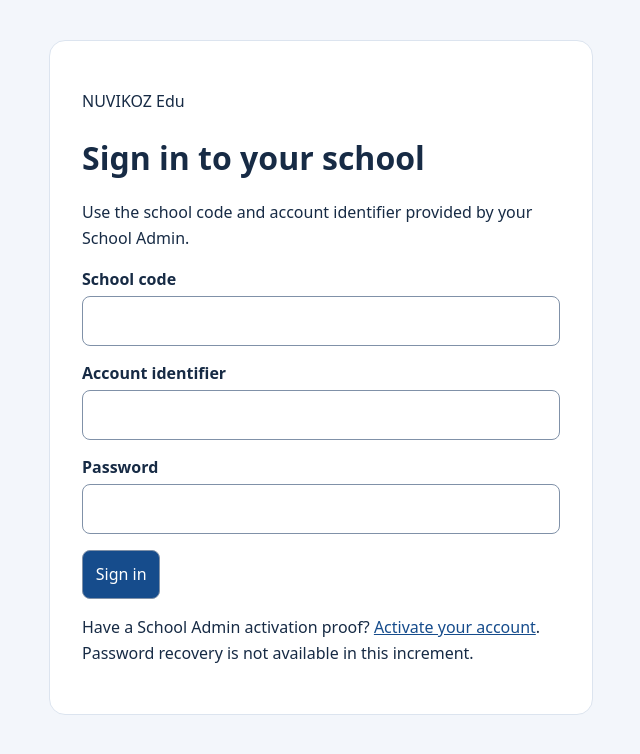
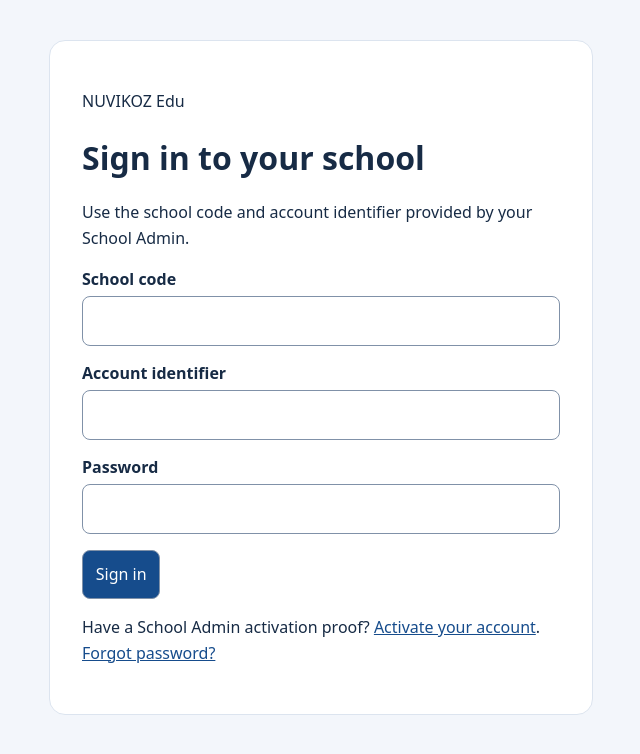
Before and after one commit to mollanuramin130/NUVIKOZ_Edu, a Next.js app in the folder apps/edu-web/: page /login in a window 1280 px wide. Shown: the top 754 px of the page, without its empty margins (319-959 px from the left). Built offline with nearby package versions, Linux system fonts and the light colour scheme; no server answers.

Commit message:
feat(auth05): apps/edu-web/src/app/login

```diff
--- a/apps/edu-web/src/app/login/page.tsx
+++ b/apps/edu-web/src/app/login/page.tsx
@@ -22,5 +22,5 @@ export default function Login() {
       <label>Account identifier<input name="identifier" required maxLength={80} autoComplete="username" /></label>
       <label>Password<input name="password" type="password" required maxLength={72} autoComplete="current-password" /></label>
       {error && <p role="alert">{error}</p>}<button disabled={busy}>{busy ? 'Signing in…' : 'Sign in'}</button>
-    </form><p>Have a School Admin activation proof? <a href="/activate">Activate your account</a>. Password recovery is not available in this increment.</p></main>;
+    </form><p>Have a School Admin activation proof? <a href="/activate">Activate your account</a>. <a href="/forgot-password">Forgot password?</a></p></main>;
 }
```
